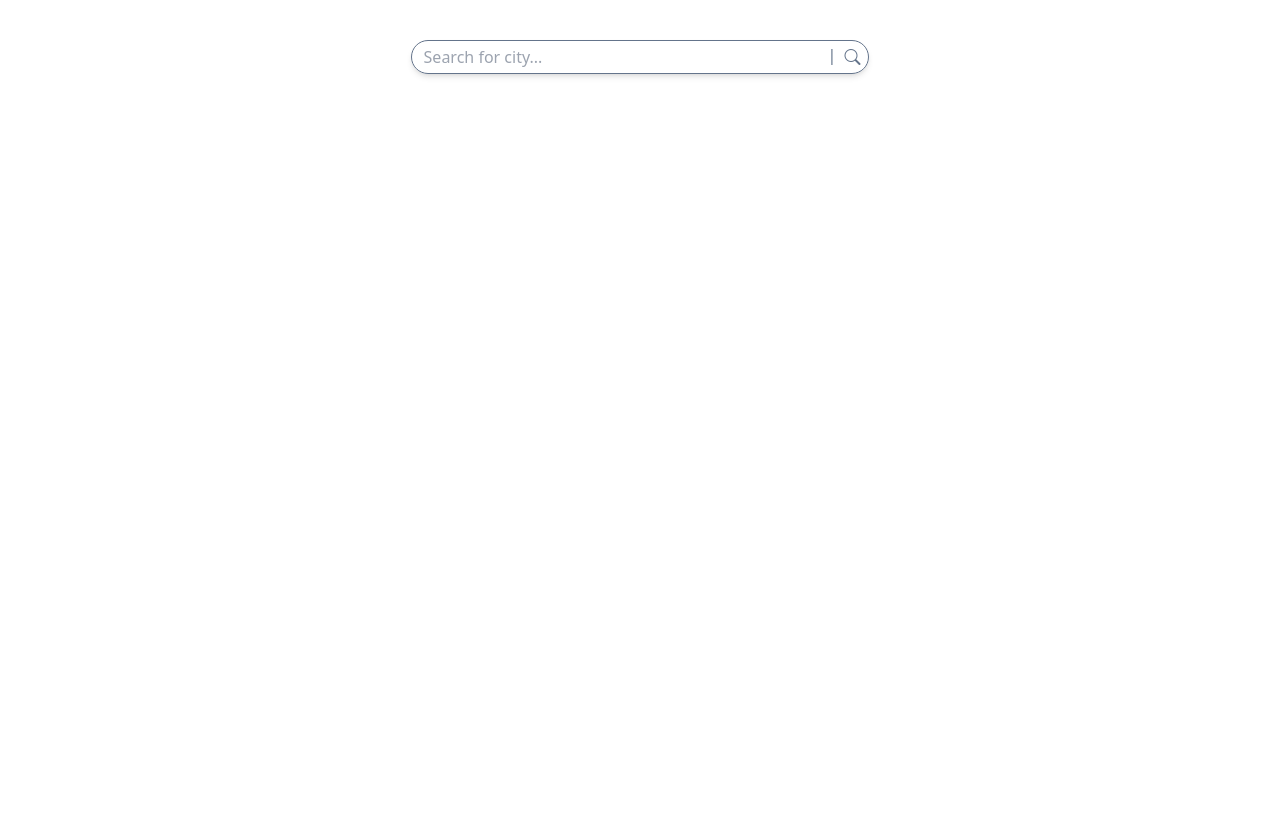
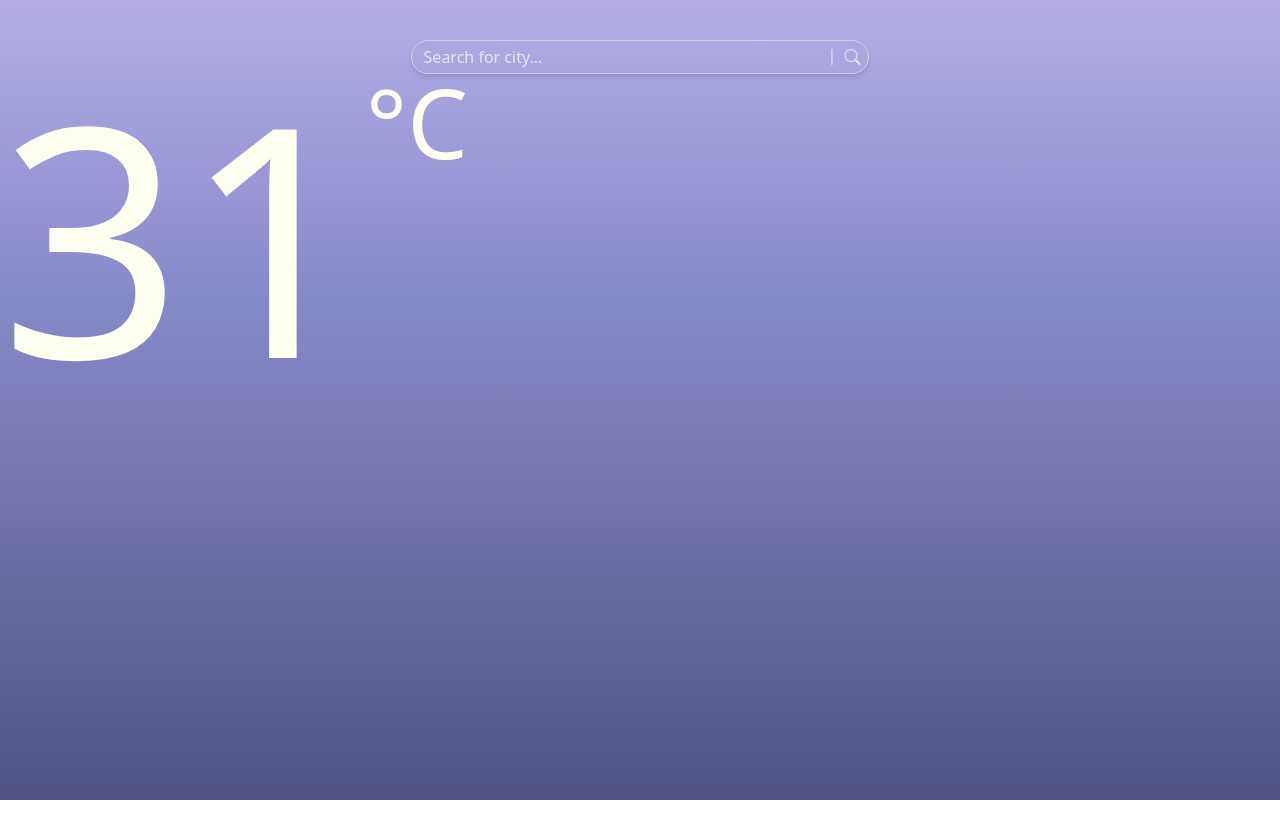
Before and after one commit to Dzarooo/vue_project, a Vue app in the folder weather_app/: page / in a window 1280 px wide. After the commit the page ends 800 px from the top, so only its background shows below. Built offline with nearby package versions, Linux system fonts and the light colour scheme.

Commit message:
moved fetch function to CityWeather.vue and made little styling

```diff
--- a/weather_app/src/App.vue
+++ b/weather_app/src/App.vue
@@ -1,16 +1,25 @@
 <script setup>
-  import Searchbar from './components/Searchbar.vue'
+  import Searchbar from './components/Searchbar.vue';
+  import CityWeather from './components/CityWeather.vue';
+  import { ref } from 'vue';
 
-  function forwardSearchResult(searchResult) {
-    console.log("i received data in App.vue");
+  let searchData = "";
+
+  function forwardSearchResult(searchQuery) {
+    console.log("data received in App.vue");
+    console.log(searchQuery);
+    searchData = searchQuery;
   }
 
 </script>
 
 <template>
-  <div class="w-full min-h-[100vh]">
+  <div class="w-full min-h-[100vh] flex flex-col websiteGradient">
     <div class="flex justify-center mt-10">
       <Searchbar v-on:searched="forwardSearchResult"/>
     </div>
+    <div class="flex-1 w-full flex flex-col">
+      <CityWeather v-bind:searchQuery="searchData"/>
+    </div>
   </div>
 </template>
--- /dev/null
+++ b/weather_app/src/components/CityWeather.vue
@@ -0,0 +1,49 @@
+<script setup>
+    import { watch } from 'vue';
+
+    const props = defineProps({
+        searchQuery: {
+            type: String,
+            required: true,
+        },
+    })
+
+    console.log("data received in CityWeather.vue")
+    console.log(props.searchQuery);
+
+    // if(props.searchQuery !== "") {
+    // fetch(
+	// 	`https://api.openweathermap.org/data/2.5/weather?q=${props.searchQuery}&appid=f679cb1f60918bd9e72eece1168b0c17&lang=pl`
+	//     )
+	// 	.then((response) => response.json())
+	// 	.then((data) => {
+    //             if(data.message) {
+    //                 console.error(data.message);
+    //                 throw new Error(data.message);
+    //             }
+    //             else {
+    //                 weatherData.value = data;
+    //                 emits('searched', weatherData.value);
+    //               //console.log(weatherData.value)
+    //             }
+	// 	})
+	// 	.catch((error) => {
+	// 		console.error('Error fetching weather data:\n', error.message);
+	// 	})
+	// 	.finally(() => {
+	// 	});
+    // }
+    // else {
+    //     console.warn("searchQuery is empty in CityWeather.vue");
+    // }
+
+</script>
+
+<template>
+    <div class="w-full flex-1">
+        <div class="text-[#FFFFF0]">
+            <h1 class="text-[20rem] [line-height:1] flex items-start">31<span class="text-8xl">°C</span></h1>
+            <p v-if="searchResult">Prop: {{ props.searchResult.td }}</p>
+        </div>
+    </div>
+</template>
--- a/weather_app/src/components/Searchbar.vue
+++ b/weather_app/src/components/Searchbar.vue
@@ -11,41 +11,21 @@
 
 
     function search() {
-        console.log(searchInput.value);
         if(searchInput.value != "") {
-            fetch(
-				`https://api.openweathermap.org/data/2.5/weather?q=${searchInput.value}&appid=f679cb1f60918bd9e72eece1168b0c17&lang=pl`
-			    )
-				.then((response) => response.json())
-				.then((data) => {
-                    if(data.message) {
-                        throw new Error(data.message);
-                        console.error(data.message);
-                    }
-                    else {
-                        weatherData.value = data;
-                        emits('searched', weatherData.value);
-                        //console.log(weatherData.value)
-                    }
-				})
-				.catch((error) => {
-					console.error('Error fetching weather data:\n', error.message);
-				})
-				.finally(() => {
-				});
+            emits('searched', searchInput.value);
         }
     }
 
 </script>
 
 <template>
-    <div class="w-fit h-fit flex gap-2 bg-[rgba(255,255,255,0.5)] border-solid border-[1px] border-slate-500 rounded-full items-center justify-around px-2 shadow-md">
-        <input v-model="searchInput" class="w-[400px] appearance-none rounded-full p-1 outline-none text-slate-500" placeholder="Search for city...">
+    <div class="w-fit h-fit flex gap-2 bg-transparent border-solid border-[1px] border-slate-300 rounded-full items-center justify-around px-2 shadow-md">
+        <input v-model="searchInput" v-on:keyup.enter="search()" class="w-[400px] appearance-none rounded-full p-1 outline-none text-slate-200 bg-transparent placeholder:text-slate-200" placeholder="Search for city...">
         <div class="[transform:translateY(-7%)] select-none">
-            <p class="text-slate-500">|</p>
+            <p class="text-slate-200">|</p>
         </div>
         <div v-on:click="search()" class="cursor-pointer">
-            <i class="bi bi-search text-slate-500 hover:text-slate-900"></i>
+            <i class="bi bi-search text-slate-200 hover:text-slate-100"></i>
         </div>
     </div>
 </template>
--- a/weather_app/src/index.css
+++ b/weather_app/src/index.css
@@ -1,3 +1,9 @@
 @tailwind base;
 @tailwind components;
 @tailwind utilities;
+
+@layer base {
+    .websiteGradient {
+        background-image: linear-gradient(to top, #505285 0%, #585e92 12%, #65689f 25%, #7474b0 37%, #7e7ebb 50%, #8389c7 62%, #9795d4 75%, #a2a1dc 87%, #b5aee4 100%);
+    }
+}
```
